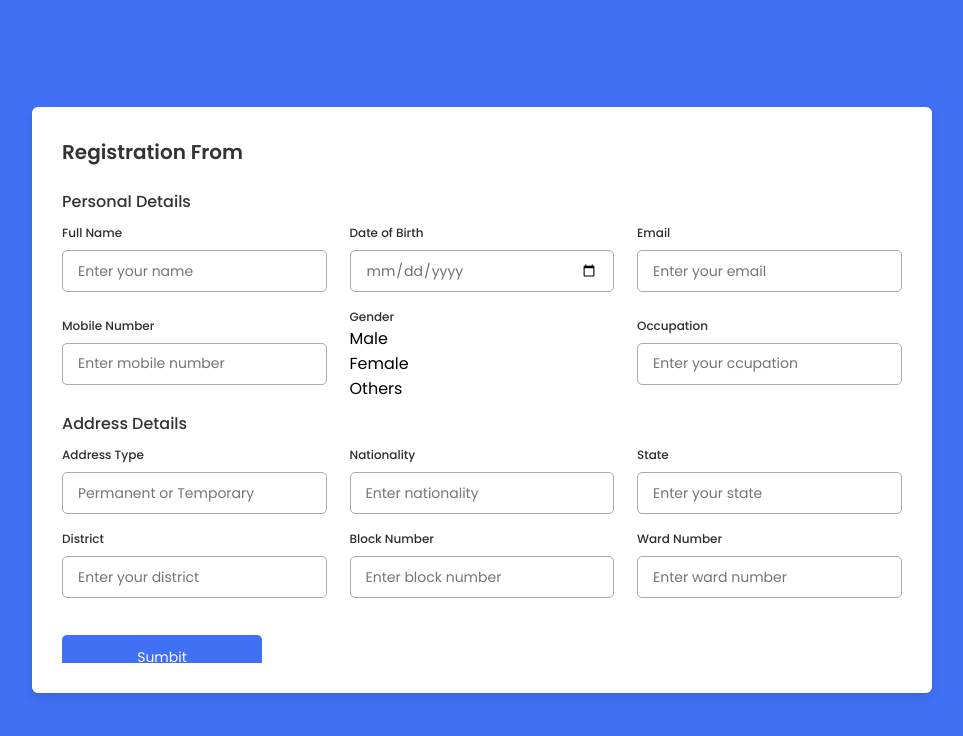
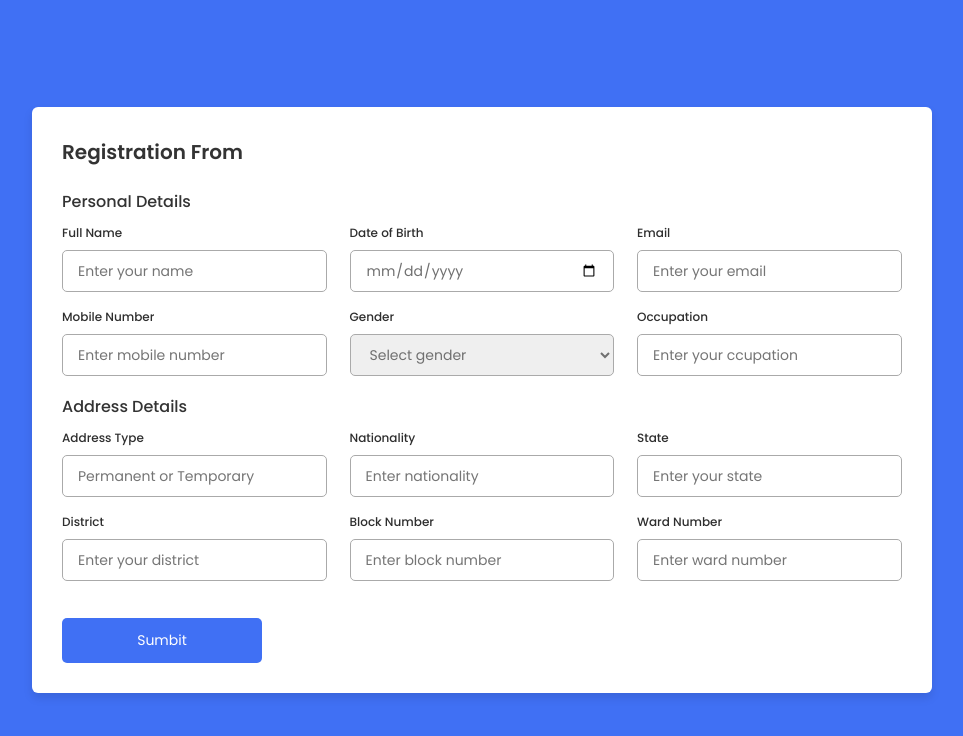
Before and after one commit to Izmamul/From, a plain HTML site: page index.html in a window 1280 px wide. Shown: the whole page, without its empty margins (158-1121 px from the left). Drawn offline with Linux system fonts and the light colour scheme.

Commit message:
The option is enabled now
I am added the select tag
now your problem is resolved

```diff
--- a/index.html
+++ b/index.html
@@ -10,40 +10,36 @@
 <body>
     <div class="container">
         <header>Registration From</header>
-
         <form action="#">
             <div class="form">
                 <div class="details personal">
                     <span class="title">Personal Details</span>
-
                     <div class="fields">
                         <div class="input-field">
                             <label>Full Name</label>
                             <input type="text" placeholder="Enter your name" required>
                         </div>
-
                         <div class="input-field">
                             <label>Date of Birth</label>
                             <input type="date" placeholder="Enter birth date" required>
                         </div>
-
                         <div class="input-field">
                             <label>Email</label>
                             <input type="text" placeholder="Enter your email" required>
                         </div>
-
                         <div class="input-field">
                             <label>Mobile Number</label>
                             <input type="number" placeholder="Enter mobile number" required>
                         </div>
-
                         <div class="input-field">
                             <label>Gender</label>
+                            <select required>    <!-- The select is missing, now I am added it, and this works fine -->
+                                <option disabled selected> Select gender </option>
                                 <option>Male</option>
                                 <option>Female</option>
                                  <option>Others</option>
+                                <select>
                         </div>
-
                         <div class="input-field">
                             <label>Occupation</label>
                             <input type="text" placeholder="Enter your ccupation" required>
@@ -52,42 +48,34 @@
                 </div>
                       <div class="details address">
                     <span class="title">Address Details</span>
-
                     <div class="fields">
                         <div class="input-field">
                             <label>Address Type</label>
                             <input type="text" placeholder="Permanent or Temporary" required>
                         </div>
-
                         <div class="input-field">
                             <label>Nationality</label>
                             <input type="text" placeholder="Enter nationality" required>
                         </div>
-
                         <div class="input-field">
                             <label>State</label>
                             <input type="text" placeholder="Enter your state" required>
                         </div>
-
                         <div class="input-field">
                             <label>District</label>
                             <input type="text" placeholder="Enter your district" required>
                         </div>
-
                         <div class="input-field">
                             <label>Block Number</label>
                             <input type="number" placeholder="Enter block number" required>
                         </div>
-
                         <div class="input-field">
                             <label>Ward Number</label>
                             <input type="number" placeholder="Enter ward number" required>
                         </div>
                     </div>
-
                     <button class="nextBtn">
                         <span class="btnText">Sumbit</span>
-
                     </button>
                 </div>
 
```
